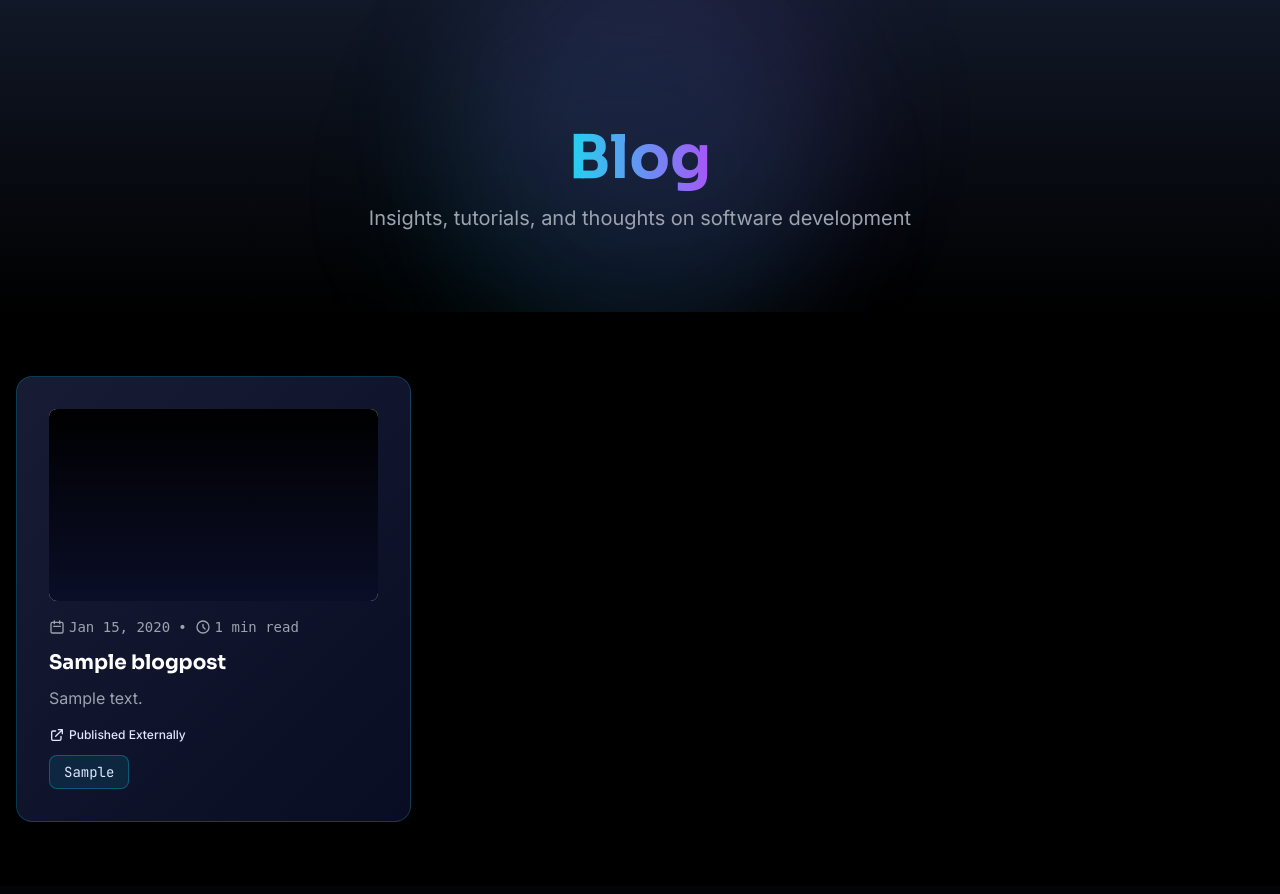
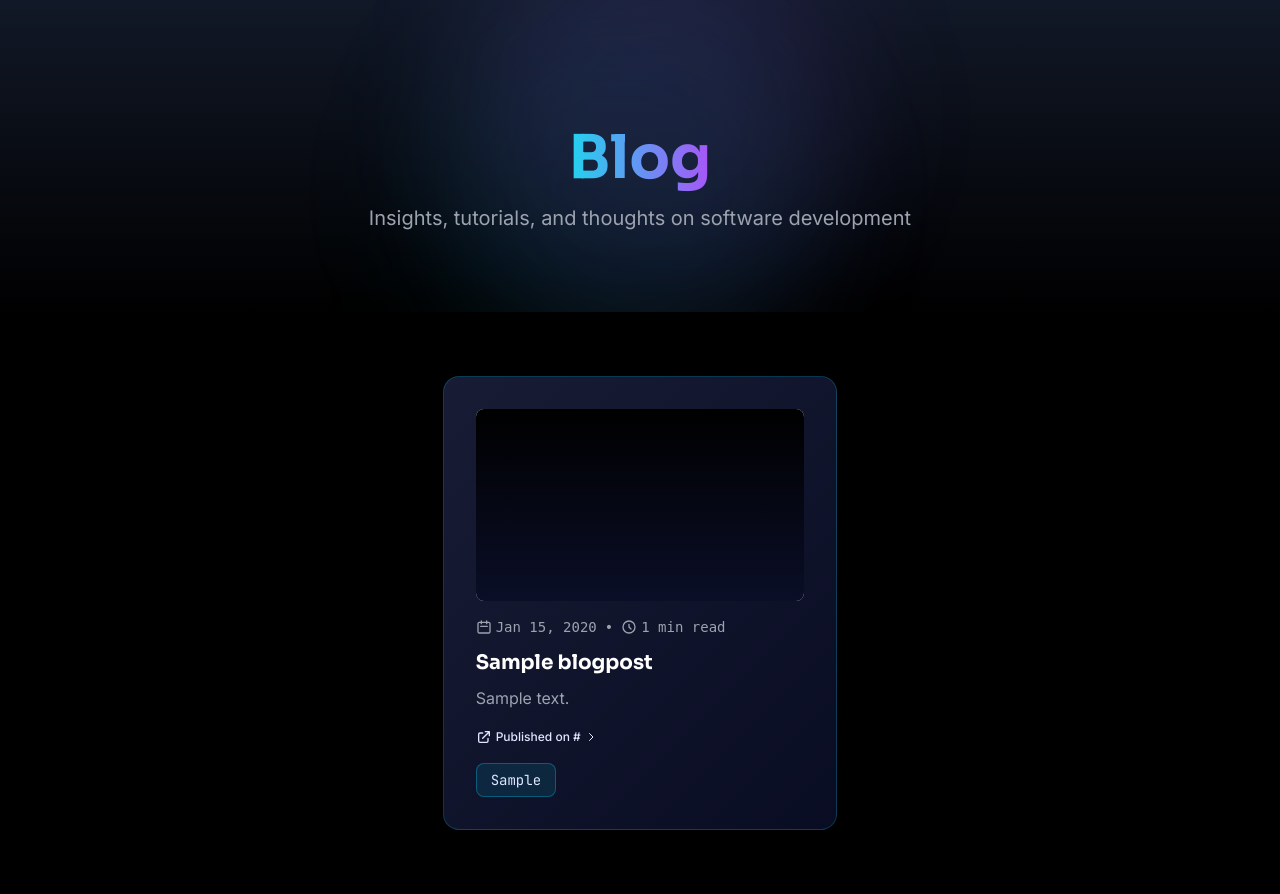
Before and after one commit to pawan980/portfolio, a Django app: page /blog/ in a window 1280 px wide. Before the commit the page ends 822 px from the top, so only its background shows below. Run offline with Django 4.2, Linux system fonts and the light colour scheme; tables that the repository leaves empty hold one stand-in row (values such as "Sample post"); grey boxes marked "Sample" are stand-in pictures; some libraries are stand-ins or nearby versions.

Commit message:
Add external URL display to blog posts and include field in admin interface

```diff
--- a/apps/blog/admin.py
+++ b/apps/blog/admin.py
@@ -14,13 +14,13 @@ class BlogPostAdmin(SortableAdminMixin, admin.ModelAdmin):
 
     fieldsets = (
         ('Content', {
-            'fields': ('title', 'slug', 'excerpt', 'content', 'cover_image')
+            'fields': ('title', 'slug', 'excerpt', 'content', 'cover_image', 'external_url')
         }),
         ('Metadata', {
             'fields': ('author', 'published_date', 'tags', 'read_time')
         }),
         ('Publishing', {
-            'fields': ('is_published', 'is_featured')
+            'fields': ('is_published', 'is_featured', 'order')
         }),
         ('Stats', {
             'fields': ('views',),
--- a/templates/pages/blog/detail.html
+++ b/templates/pages/blog/detail.html
@@ -72,14 +72,15 @@
 
         <!-- External Link -->
         {% if post.external_url %}
-        <div class="mt-8">
+        <div class="mt-8 p-6 border-2 border-purple-500/30 rounded-lg bg-gradient-to-r from-purple-500/10 to-cyan-500/10">
+            <p class="text-gray-300 mb-3 text-sm">This article was originally published on an external platform:</p>
             <a href="{{ post.external_url }}" target="_blank" rel="noopener noreferrer"
                 class="inline-flex items-center px-6 py-3 bg-gradient-to-r from-cyan-500 to-purple-500 text-white font-bold rounded-lg hover:shadow-glow-mixed transition-all duration-300 group">
                 <svg class="w-5 h-5 mr-2 group-hover:scale-110 transition-transform" fill="none" stroke="currentColor" viewBox="0 0 24 24">
                     <path stroke-linecap="round" stroke-linejoin="round" stroke-width="2"
                         d="M10 6H6a2 2 0 00-2 2v10a2 2 0 002 2h10a2 2 0 002-2v-4M14 4h6m0 0v6m0-6L10 14" />
                 </svg>
-                Read on External Site
+                Read Full Article on {{ post.external_url|cut:'https://'|cut:'http://'|truncatewords:2 }}
             </a>
         </div>
         {% endif %}
--- a/templates/pages/blog/list.html
+++ b/templates/pages/blog/list.html
@@ -71,12 +71,18 @@
                 </p>
 
                 {% if post.external_url %}
-                <div class="flex items-center text-xs text-purple-400 font-medium mb-3">
-                    <svg class="w-4 h-4 mr-1" fill="none" stroke="currentColor" viewBox="0 0 24 24">
-                        <path stroke-linecap="round" stroke-linejoin="round" stroke-width="2"
-                            d="M10 6H6a2 2 0 00-2 2v10a2 2 0 002 2h10a2 2 0 002-2v-4M14 4h6m0 0v6m0-6L10 14" />
-                    </svg>
-                    Published Externally
+                <div class="mb-3">
+                    <a href="{{ post.external_url }}" target="_blank" rel="noopener noreferrer"
+                        class="inline-flex items-center text-xs text-purple-400 hover:text-purple-300 font-medium transition-colors group">
+                        <svg class="w-4 h-4 mr-1" fill="none" stroke="currentColor" viewBox="0 0 24 24">
+                            <path stroke-linecap="round" stroke-linejoin="round" stroke-width="2"
+                                d="M10 6H6a2 2 0 00-2 2v10a2 2 0 002 2h10a2 2 0 002-2v-4M14 4h6m0 0v6m0-6L10 14" />
+                        </svg>
+                        Published on {{ post.external_url|cut:'https://'|cut:'http://'|truncatewords:3 }}
+                        <svg class="w-3 h-3 ml-1 group-hover:translate-x-1 transition-transform" fill="none" stroke="currentColor" viewBox="0 0 24 24">
+                            <path stroke-linecap="round" stroke-linejoin="round" stroke-width="2" d="M9 5l7 7-7 7" />
+                        </svg>
+                    </a>
                 </div>
                 {% endif %}
 
```
